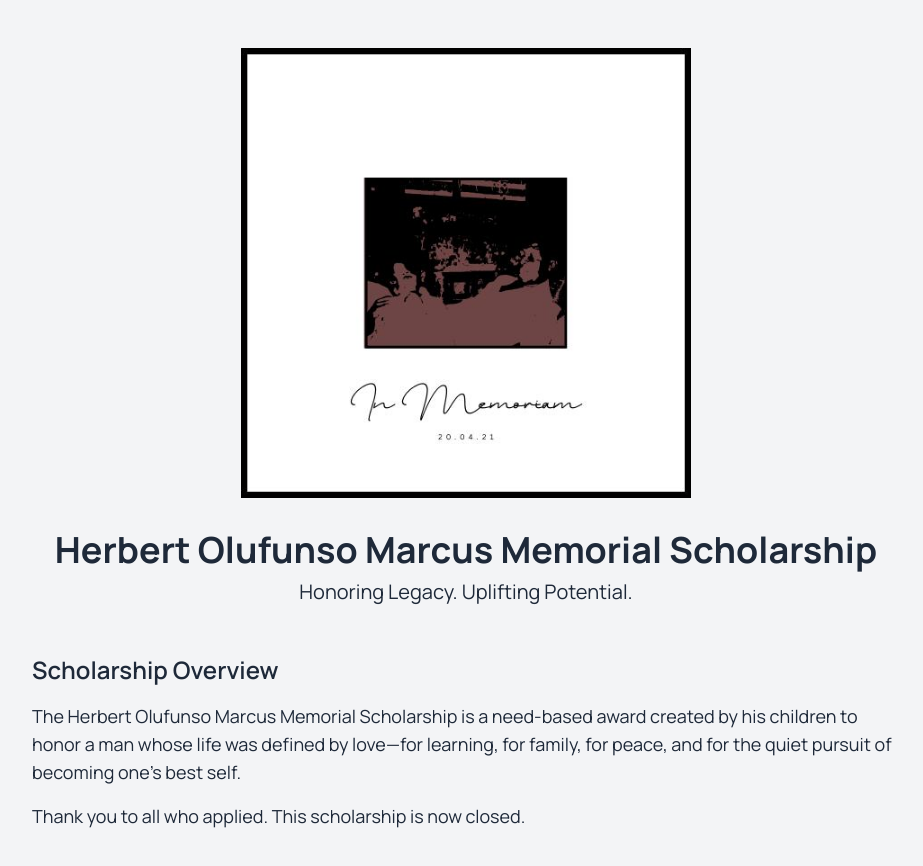
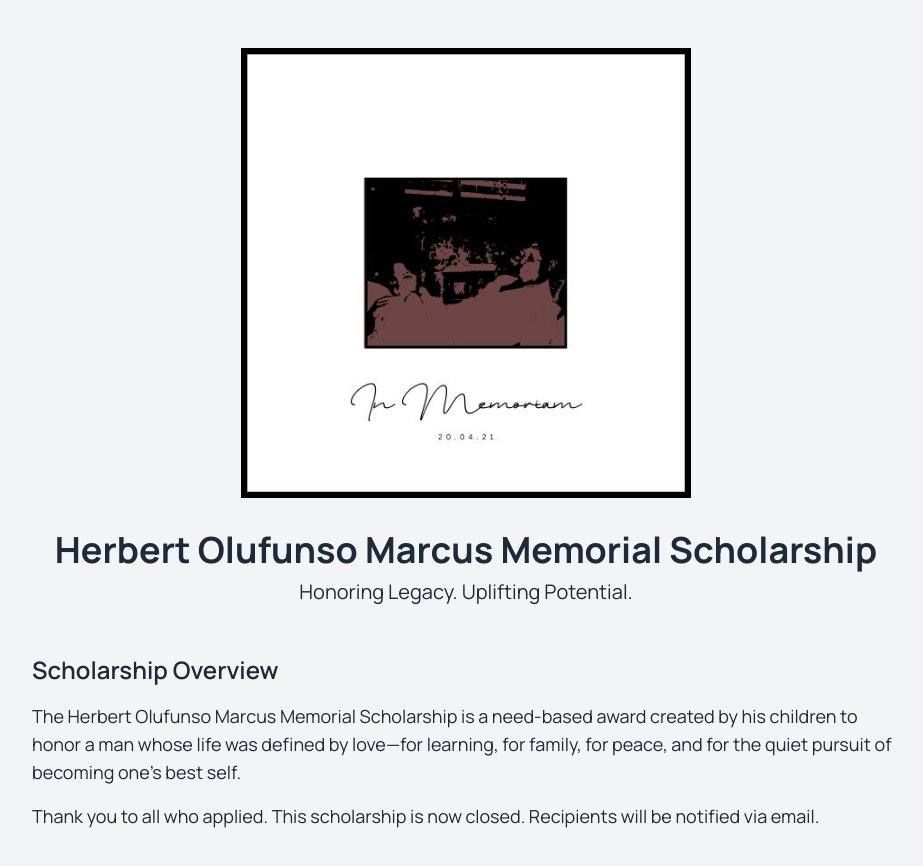
Before and after one commit to marcusbusola/madhaus, a Next.js app: page /scholarship in a window 1280 px wide. Shown: the top 866 px of the page, without its empty margins (174-1097 px from the left). Built offline with nearby package versions, Linux system fonts and the light colour scheme.

Commit message:
Update page.js

```diff
--- a/src/app/scholarship/page.js
+++ b/src/app/scholarship/page.js
@@ -35,7 +35,7 @@ const ScholarshipPage = () => {
             pursuit of becoming one’s best self.
           </p>
           <p className="text-lg mt-4">
-            Thank you to all who applied. This scholarship is now closed.
+            Thank you to all who applied. This scholarship is now closed. Recipients will be notified via email.
           </p>
         </section>
       </div>
```
